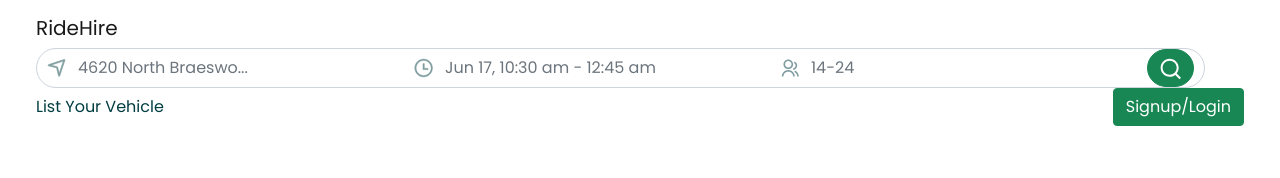
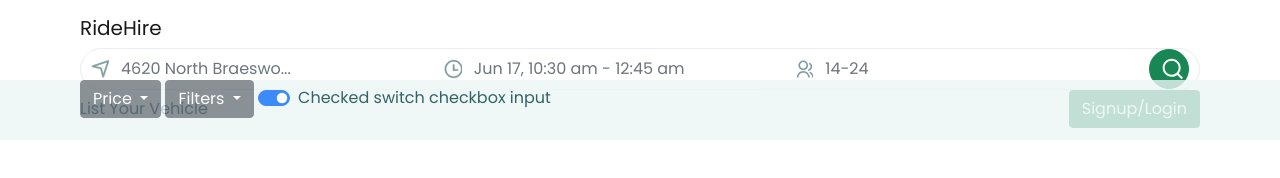
Before and after one commit to muinch/ridehire, a plain HTML site: page index.html in a window 1280 px wide. Drawn offline with Linux system fonts and the light colour scheme.

Commit message:
header added

```diff
--- a/css/style.css
+++ b/css/style.css
@@ -1,6 +1,17 @@
 body {
   font-family: "Poppins", sans-serif;
   color: #003d41;
+}
+
+nav,
+header,
+main {
+  padding: 0 80px;
+}
+
+nav {
+  height: 80px;
+  background: #ffffff;
 }
 
 a {
@@ -8,8 +19,11 @@ a {
   color: #003d41;
 }
 
+.navbar-brand {
+}
+
 form {
-  border: 1px solid #ced4de;
+  border: 1px solid #ecedf0;
   border-radius: 50px;
   padding: 0 10px;
 }
@@ -18,11 +32,19 @@ form {
   border: none;
 }
 
-.form-control:focus {
-  border-radius: 50px;
-  border: none;
+#ridehire-search {
+  border-radius: 20px;
+  height: 40px;
+  width: 40px;
 }
 
-#ridehire-search {
-  border-radius: 50px;
+.form-control:focus {
+  outline: none;
+  box-shadow: none;
 }
+
+header {
+  height: 60px;
+  background: #ecf6f6;
+  opacity: 0.8;
+}
--- a/index.html
+++ b/index.html
@@ -23,21 +23,23 @@
     <link rel="stylesheet" href="css/style.css" />
   </head>
   <body>
-    <div class="container-fluid">
+    <div class="container-fluid g-0">
       <!-- Navbar -->
-      <div class="row">
       <nav class="navbar navbar-light bg-white">
         <div class="container-fluid">
           <a class="navbar-brand">RideHire</a>
-
           <form class="d-flex">
+            <div class="input-group">
               <img src="img/location-arrow.svg" alt="" />
               <input
-                class="form-control me-2"
+                class="form-control"
                 type="search"
                 placeholder="4620 North Braeswo..."
                 aria-label="Search"
               />
+            </div>
+
+            <div class="input-group">
               <img src="img/time.svg" alt="" />
               <input
                 class="form-control me-2"
@@ -45,6 +47,8 @@
                 placeholder="Jun 17, 10:30 am - 12:45 am"
                 aria-label="Search"
               />
+            </div>
+            <div class="input-group">
               <img src="img/riders.svg" alt="" />
               <input
                 class="form-control me-2"
@@ -52,23 +56,81 @@
                 placeholder="14-24"
                 aria-label="Search"
               />
+            </div>
 
-              <button
-                id="ridehire-search"
-                class="btn btn-success"
-                type="submit"
-              >
+            <a id="ridehire-search" class="btn btn-success">
               <img src="img/search.svg" alt="" />
-              </button>
+            </a>
           </form>
+
           <a href="#">List Your Vehicle</a>
           <button class="btn btn-success">Signup/Login</button>
         </div>
       </nav>
+
+      <!-- Price/ Filter/ Map               -->
+      <header>
+        <!-- Price Button -->
+        <div class="btn-group">
+          <button
+            type="button"
+            class="btn btn-secondary dropdown-toggle"
+            data-bs-toggle="dropdown"
+            aria-expanded="false"
+          >
+            Price
+          </button>
+          <ul class="dropdown-menu">
+            <li><a class="dropdown-item" href="#">Action</a></li>
+            <li><a class="dropdown-item" href="#">Another action</a></li>
+            <li><a class="dropdown-item" href="#">Something else here</a></li>
+            <li><hr class="dropdown-divider" /></li>
+            <li><a class="dropdown-item" href="#">Separated link</a></li>
+          </ul>
         </div>
+
+        <!-- Filter Button -->
+        <div class="btn-group">
+          <button
+            type="button"
+            class="btn btn-secondary dropdown-toggle"
+            data-bs-toggle="dropdown"
+            aria-expanded="false"
+          >
+            Filters
+          </button>
+          <ul class="dropdown-menu">
+            <li><a class="dropdown-item" href="#">Action</a></li>
+            <li><a class="dropdown-item" href="#">Another action</a></li>
+            <li><a class="dropdown-item" href="#">Something else here</a></li>
+            <li><hr class="dropdown-divider" /></li>
+            <li><a class="dropdown-item" href="#">Separated link</a></li>
+          </ul>
+        </div>
+
+        <!-- Map Toggle Button -->
+        <div class="btn-group">
+          <div class="form-check form-switch">
+            <input
+              class="form-check-input"
+              type="checkbox"
+              role="switch"
+              id="flexSwitchCheckChecked"
+              checked
+            />
+            <label class="form-check-label" for="flexSwitchCheckChecked"
+              >Checked switch checkbox input</label
+            >
+          </div>
+        </div>
+      </header>
+
+      <!-- End of Container -->
     </div>
     <!-- Bootstrap JS -->
     <script src="bs/js/bootstrap.min.js"></script>
+    <script src="bs/js/bootstrap.bundle.min.js"></script>
     <!-- Custom JS -->
+    <script src="js/script.js"></script>
   </body>
 </html>
```
Lines whose indentation alone changed are shown as unchanged.
